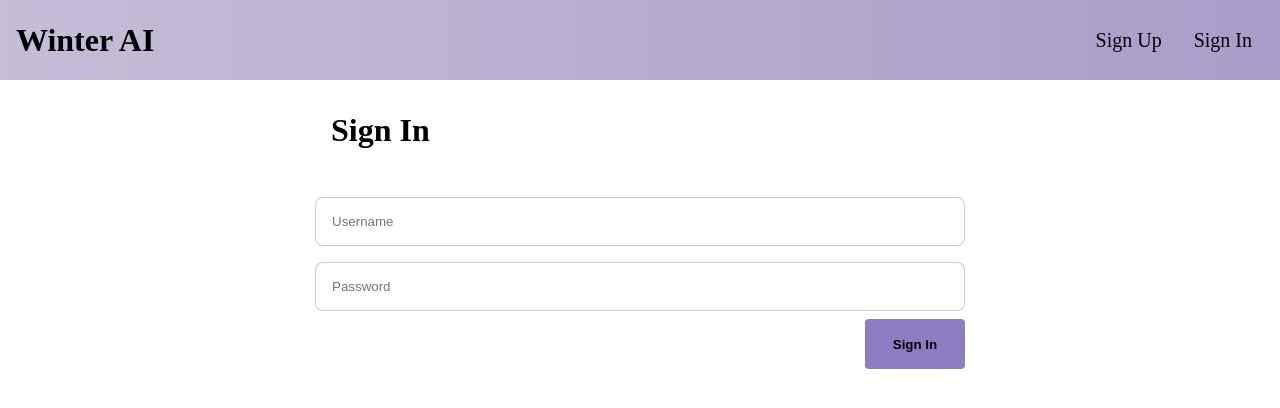
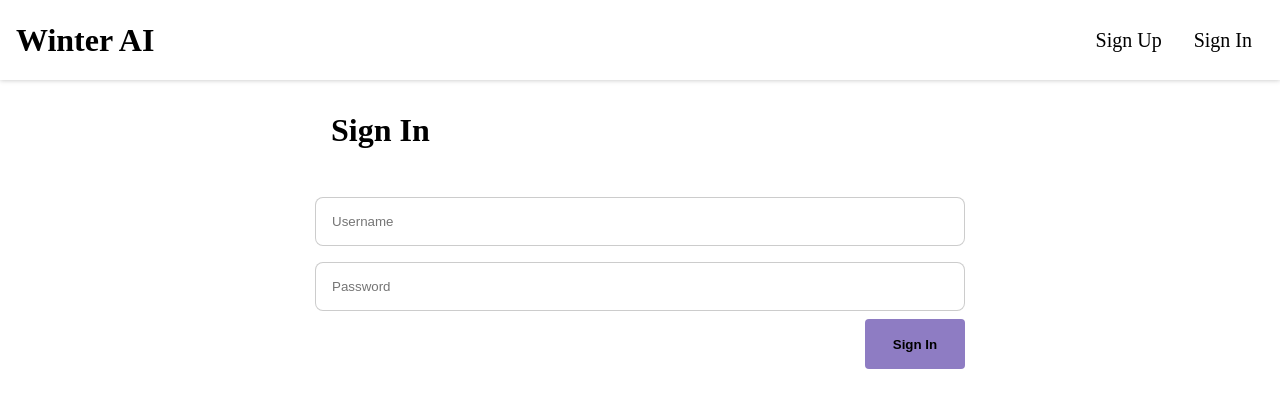
Before and after one commit to LaytonWashburn/WinterAI, a React (Vite) app in the folder client/: page /signin in a window 1280 px wide. Shown: the top 408 px of the page. Built offline with nearby package versions, Linux system fonts and the light colour scheme.

Commit message:
Got the color change on navbar and guest worked out

```diff
--- a/client/src/components/nav-bar/Navbar.module.css
+++ b/client/src/components/nav-bar/Navbar.module.css
@@ -16,11 +16,11 @@
     min-width: 100%;
     position: sticky;
     top: 0;
-    background: linear-gradient(
+    /* background: linear-gradient(
         to right,
-        rgba(140, 125, 175, 0.5),
-        rgba(160, 145, 195, 0.9)
-    );
+        rgba(170, 155, 205, 0.2),
+        rgba(190, 175, 220, 0.9)
+    ); */
     z-index: 1000;
     transition: box-shadow 0.2s ease;
 }
@@ -28,8 +28,8 @@
 .notScrolled {
     background: linear-gradient(
         to right,
-        rgba(140, 125, 175, 0.5),
-        rgba(160, 145, 195, 0.9)
+        rgba(170, 155, 205, 0.2),
+        rgba(190, 175, 220, 0.9)
     );
 }
 
--- a/client/src/components/nav-bar/Navbar.tsx
+++ b/client/src/components/nav-bar/Navbar.tsx
@@ -7,26 +7,31 @@ import { TabBar } from '../tab-bar/TabBar';
 import styles from './Navbar.module.css';
 import "../../css/material-symbol-outline.css";
 
-export const Navbar = () => {
 
+interface NavbarProps {
+  isGuest?: boolean;
+}
+
+export const Navbar = ({ isGuest = false }: NavbarProps) => {
     const { isAuthenticated, logout, user, token } = useAuth();
     const [profilePictureUrl, setProfilePictureUrl] = useState<string>("");
     const [isNavdrawerOpen, setIsNavdrawerOpen] = useState<boolean>(false);
-
     const [isScrolled, setIsScrolled] = useState<boolean>(false);
 
     useEffect(() => {
+        if (!isGuest) {
+            setIsScrolled(true); // Always use white for non-guest
+            return;
+        }
         const handleScroll = () => {
-            // Only show gradient at very top (scrollY === 0)
             setIsScrolled(window.scrollY > 0);
         };
         window.addEventListener('scroll', handleScroll);
-        // Set initial state
         handleScroll();
         return () => {
             window.removeEventListener('scroll', handleScroll);
         };
-    }, []);
+    }, [isGuest]);
 
     const fetchProfilePicture = async () => {
 
@@ -88,7 +93,7 @@ export const Navbar = () => {
 
 
     return (
-        <nav className={`${styles.navbar} ${styles.shadowUnderneath} ${isScrolled ? styles.scrolled : styles.notScrolled}`}>
+        <nav className={`${styles.navbar} ${styles.shadowUnderneath} ${isScrolled ? styles.scrolled : (isGuest ? styles.notScrolled : '')}`}>
 
             {isAuthenticated && <TabBar />}
             {
--- a/client/src/features/guest/welcome/GuestWelcome.module.css
+++ b/client/src/features/guest/welcome/GuestWelcome.module.css
@@ -8,9 +8,9 @@
     height: auto;
     padding: 16px;
     background: linear-gradient(
-    to right,
-    rgba(140, 125, 175, 0.5),
-    rgba(160, 145, 195, 0.9)
+        to right,
+        rgba(170, 155, 205, 0.2),
+        rgba(190, 175, 220, 0.9)
     );
     /* border-radius: 8px; */
     font-family: 'Montserrat', sans-serif;
--- a/client/src/features/guest/welcome/GuestWelcome.tsx
+++ b/client/src/features/guest/welcome/GuestWelcome.tsx
@@ -13,9 +13,11 @@ export const GuestWelcome = () => {
           Discover how to manage your life with our intelligent AI platform.
         </p>
         <p className={styles.p2}>
-            Our platfrom provides an easy way to arrange and organize your responsibilities and tasks.
+            Our platfrom provides an easy way to arrange and organize your responsibilities using AI.
         </p>
-
+        <p className={styles.p2}>
+          Less stress and more focus on Life's important details
+        </p>
       </div>
         <img
             src={welcome}
--- a/client/src/layouts/guest/GuestLayout.tsx
+++ b/client/src/layouts/guest/GuestLayout.tsx
@@ -1,16 +1,19 @@
-import { Navbar } from "../../components/nav-bar/Navbar"
-import { Outlet } from "react-router-dom"
-import styles from "./GuestLayout.module.css"
+
+import { Navbar } from "../../components/nav-bar/Navbar";
+import { Outlet, useLocation } from "react-router-dom";
+import styles from "./GuestLayout.module.css";
 
 
 export const GuestLayout = () => {
+    const location = useLocation();
+    // Only use gradient on landing page ("/" or whatever your landing route is)
+    const isGuestLanding = location.pathname === "/";
     return (
         <>
-            <Navbar />
+            <Navbar isGuest={isGuestLanding} />
             <main id={styles.main}>
                 <Outlet />
             </main>
         </>
-    )
-
+    );
 }
--- a/client/src/layouts/home/HomeLayout.tsx
+++ b/client/src/layouts/home/HomeLayout.tsx
@@ -5,7 +5,7 @@ import "./HomeLayout.css";
 export const HomeLayout = () => {
   return (
       <>
-        <Navbar />
+        <Navbar isGuest={false} />
         <div id="outlet-wrapper">
           <Outlet />
         </div>
```
